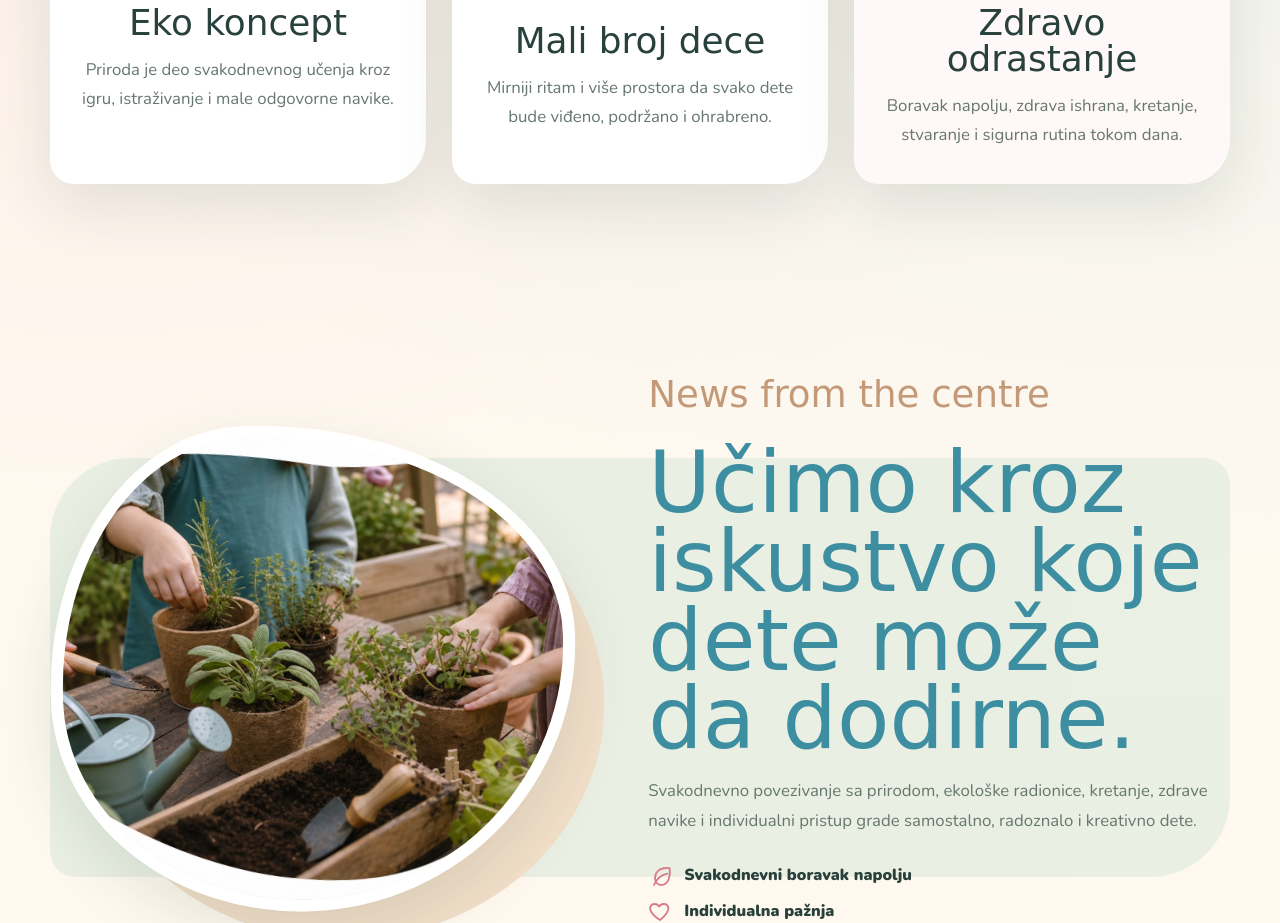
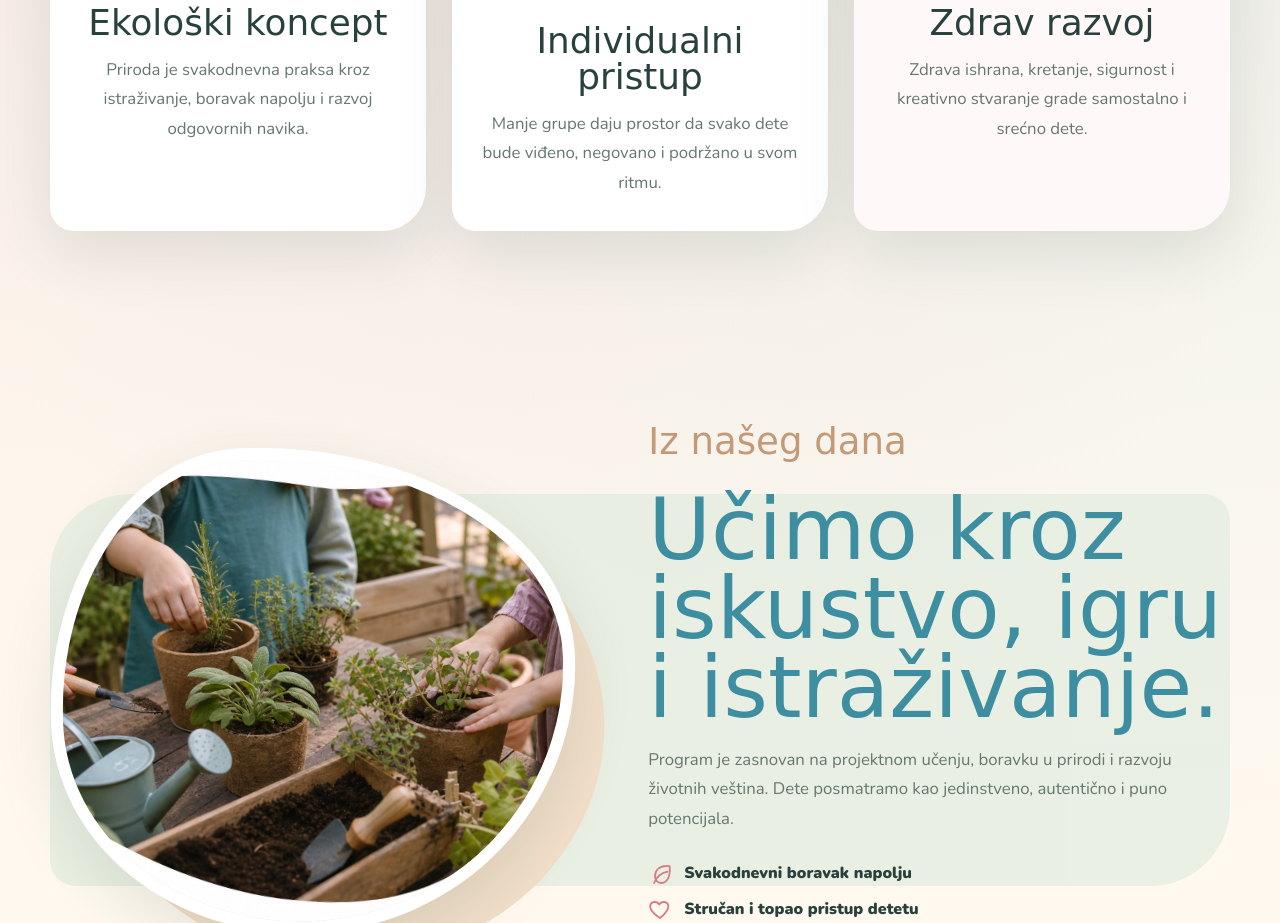
Before and after one commit to Stefan4012IT/vila-visnjica, a Next.js app: page / in a window 1280 px wide. Shown: the part 1549-2472 px from the top of the page. Built offline with nearby package versions, Linux system fonts and the light colour scheme; a web font is replaced by a local one.

Commit message:
Refine Vila Visnjica content

```diff
--- a/app/globals.scss
+++ b/app/globals.scss
@@ -43,6 +43,9 @@ body {
     linear-gradient(180deg, #fffdf7 0%, #fff7ec 52%, #fffdf7 100%);
   color: var(--ink);
   font-family: var(--body);
+  hyphens: none;
+  overflow-wrap: normal;
+  word-break: keep-all;
 }
 
 img,
@@ -68,10 +71,17 @@ textarea {
 h1,
 h2,
 h3,
-p {
+p,
+a,
+span,
+li,
+button,
+label,
+blockquote,
+strong {
   hyphens: none;
   overflow-wrap: normal;
-  word-break: normal;
+  word-break: keep-all;
 }
 
 h1,
@@ -754,6 +764,53 @@ p {
   color: var(--rose);
 }
 
+.family {
+  position: relative;
+  display: grid;
+  overflow: hidden;
+  border-radius: 58px 28px 58px 28px;
+  background:
+    radial-gradient(circle at 82% 46%, rgba(246, 214, 220, 0.82), transparent 28%),
+    linear-gradient(135deg, rgba(255, 255, 255, 0.92), rgba(227, 237, 223, 0.82));
+  box-shadow: var(--shadow);
+  padding: 56px min(430px, 32vw) 56px 56px;
+}
+
+.family::before {
+  position: absolute;
+  right: 42px;
+  bottom: -54px;
+  width: min(330px, 30vw);
+  aspect-ratio: 1;
+  background: url("/images/botanical-illustration.png") center / contain no-repeat;
+  content: "";
+  opacity: 0.28;
+  pointer-events: none;
+}
+
+.family::after {
+  position: absolute;
+  right: -5%;
+  bottom: -20%;
+  width: 40%;
+  aspect-ratio: 1;
+  border-radius: 50%;
+  background: rgba(217, 238, 241, 0.74);
+  content: "";
+  pointer-events: none;
+}
+
+.family__content {
+  position: relative;
+  z-index: 1;
+  display: grid;
+  gap: 18px;
+}
+
+.family__content p {
+  max-width: 660px;
+}
+
 .classroom {
   position: relative;
   grid-template-columns: minmax(0, 0.9fr) minmax(0, 1.1fr);
@@ -951,6 +1008,7 @@ p {
 
   .afterHero,
   .news,
+  .family,
   .classroom,
   .enrolment,
   .testimonials,
@@ -1114,11 +1172,23 @@ p {
 
   .service-card,
   .program-card,
+  .family,
   .testimonial-card,
   .contact,
   .enrolment {
     border-radius: 32px 20px 32px 20px;
     padding: 28px;
+  }
+
+  .family::before {
+    right: -38px;
+    bottom: -72px;
+    width: 230px;
+    opacity: 0.18;
+  }
+
+  .family::after {
+    width: 220px;
   }
 
   .contact-form {
--- a/app/page.js
+++ b/app/page.js
@@ -47,26 +47,32 @@ const heroPoints = ["Priroda", "Sigurnost", "Razvoj"];
 const services = [
   {
     icon: "leaf",
-    title: "Eko koncept",
-    text: "Priroda je deo svakodnevnog učenja kroz igru, istraživanje i male odgovorne navike.",
+    title: "Ekološki koncept",
+    text: "Priroda je svakodnevna praksa kroz istraživanje, boravak napolju i razvoj odgovornih navika.",
   },
   {
     icon: "heart",
-    title: "Mali broj dece",
-    text: "Mirniji ritam i više prostora da svako dete bude viđeno, podržano i ohrabreno.",
+    title: "Individualni pristup",
+    text: "Manje grupe daju prostor da svako dete bude viđeno, negovano i podržano u svom ritmu.",
   },
   {
     icon: "sun",
-    title: "Zdravo odrastanje",
-    text: "Boravak napolju, zdrava ishrana, kretanje, stvaranje i sigurna rutina tokom dana.",
+    title: "Zdrav razvoj",
+    text: "Zdrava ishrana, kretanje, sigurnost i kreativno stvaranje grade samostalno i srećno dete.",
   },
 ];
 
 const activities = [
-  { icon: "blocks", title: "Projektno učenje", text: "Deca istražuju temu kroz pitanja, igru i stvarne situacije." },
-  { icon: "leaf", title: "Ekološke radionice", text: "Sadnja, posmatranje prirode i briga o prostoru oko nas." },
-  { icon: "pencil", title: "Kreativno stvaranje", text: "Likovne, muzičke i pokretne aktivnosti u redovnom programu." },
-  { icon: "sun", title: "Sport i boravak napolju", text: "Školica sporta, dvorište i svakodnevna igra u zelenilu." },
+  { icon: "blocks", title: "Projektno učenje", text: "Deca uče kroz pitanja, igru, istraživanje i stvarne životne situacije." },
+  { icon: "leaf", title: "Ekološke radionice", text: "Svakodnevno upoznavanje prirode, zelenila i održivih životnih navika." },
+  { icon: "pencil", title: "Kreativne radionice", text: "Umetnost, muzika, balet i stvaranje podstiču autentičnost deteta." },
+  { icon: "sun", title: "Sport i kretanje", text: "Školica sporta, boravak napolju i igra podržavaju zdrav razvoj." },
+];
+
+const familyPoints = [
+  "Postepena adaptacija uz roditelje",
+  "Dnevne informacije, fotografije i razgovori",
+  "Jasna rutina, stručan tim i malo dete u fokusu",
 ];
 
 const dayFlow = [
@@ -99,11 +105,11 @@ export default function Home() {
 
       <section id="koncept" className="section afterHero">
         <div className="afterHero__intro">
-          <p className="script-label">Welcome to</p>
+          <p className="script-label">Dobro došli</p>
           <h1 className="no-break-title">Vila Višnjica</h1>
           <p className="hero__lead">
             Ekološki vrtić u Višnjičkoj Banji u kome dete raste kroz prirodu,
-            igru, istraživanje i siguran odnos sa odraslima.
+            igru, istraživanje i holistički pristup razvoju.
           </p>
           <div className="hero-points" aria-label="Tri vrednosti vrtića">
             {heroPoints.map((point) => (
@@ -119,8 +125,8 @@ export default function Home() {
           <img src={asset("/images/afterhero-child.jpg")} alt="Dete u toplom prostoru vrtića gleda u kameru" />
         </div>
         <div className="afterHero__heading">
-          <p className="script-label">What makes us different</p>
-          <h2>Priroda nije dodatak programu. Ona je deo svakog dana.</h2>
+          <p className="script-label">Po čemu smo drugačiji</p>
+          <h2>Priroda nije povremena aktivnost. Ona je deo svakog dana.</h2>
         </div>
         <div className="service-grid">
           {services.map((service) => (
@@ -138,25 +144,25 @@ export default function Home() {
           <img src={asset("/images/garden-workshop.jpg")} alt="Deca sade začinsko bilje u bašti" />
         </div>
         <div className="news__content">
-          <p className="script-label">News from the centre</p>
-          <h2>Učimo kroz iskustvo koje dete može da dodirne.</h2>
+          <p className="script-label">Iz našeg dana</p>
+          <h2>Učimo kroz iskustvo, igru i istraživanje.</h2>
           <p>
-            Svakodnevno povezivanje sa prirodom, ekološke radionice, kretanje,
-            zdrave navike i individualni pristup grade samostalno, radoznalo i
-            kreativno dete.
+            Program je zasnovan na projektnom učenju, boravku u prirodi i
+            razvoju životnih veština. Dete posmatramo kao jedinstveno,
+            autentično i puno potencijala.
           </p>
           <div className="mini-list">
             <span><Icon type="leaf" /> Svakodnevni boravak napolju</span>
-            <span><Icon type="heart" /> Individualna pažnja</span>
-            <span><Icon type="chat" /> Otvorena komunikacija sa roditeljima</span>
+            <span><Icon type="heart" /> Stručan i topao pristup detetu</span>
+            <span><Icon type="chat" /> Partnerstvo sa roditeljima</span>
           </div>
         </div>
       </section>
 
       <section id="program" className="section programs">
         <div className="section-heading section-heading--center">
-          <p className="script-label">Our programs</p>
-          <h2>Aktivnosti koje prate prirodan ritam deteta.</h2>
+          <p className="script-label">Naš program</p>
+          <h2>Program koji razvija radoznalost, samostalnost i kreativnost.</h2>
         </div>
         <div className="program-grid">
           {activities.map((activity) => (
@@ -169,13 +175,30 @@ export default function Home() {
         </div>
       </section>
 
+      <section className="section family">
+        <div className="family__content">
+          <p className="script-label">Za dete i porodicu</p>
+          <h2>Roditelj zna da je dete viđeno, sigurno i podržano.</h2>
+          <p>
+            Vila Višnjica gradi partnerstvo sa porodicom kroz otvorenu
+            komunikaciju, jasne informacije i atmosferu poverenja. Roditelj
+            dobija sigurnost, a dete prostor da raste u skladu sa sobom.
+          </p>
+          <div className="mini-list">
+            {familyPoints.map((point) => (
+              <span key={point}><Icon type="heart" /> {point}</span>
+            ))}
+          </div>
+        </div>
+      </section>
+
       <section id="prostor" className="section classroom">
         <div className="classroom__content">
-          <p className="script-label">Our happy rooms</p>
+          <p className="script-label">Prostor za rast</p>
           <h2>Topao, svetao prostor sa prirodnim materijalima.</h2>
           <p>
-            Prostor je osmišljen da bude bezbedan, miran i inspirativan: drvo,
-            biljke, zeleno dvorište, mesta za igru, odmor, istraživanje i stvaranje.
+            Vrtić je bezbedan, inspirativan i okružen zelenilom. Svaki deo
+            prostora podržava igru, odmor, istraživanje i stvaranje.
           </p>
           <ol className="day-flow">
             {dayFlow.map((item) => (
@@ -190,14 +213,14 @@ export default function Home() {
 
       <section id="adaptacija" className="section enrolment">
         <div className="enrolment__heading">
-          <p className="script-label">Enrolment</p>
-          <h2>Prvi dani se grade polako, zajedno sa porodicom.</h2>
+          <p className="script-label">Prvi dani</p>
+          <h2>Adaptacija je postepena, nežna i prilagođena detetu.</h2>
         </div>
         <div className="enrolment__body">
           <p>
-            Adaptacija je postepena i individualno prilagođena svakom detetu.
-            Roditelji dobijaju dnevne informacije kroz aplikaciju, Viber grupu,
-            fotografije i redovne razgovore sa vaspitačima.
+            Roditelji su aktivno uključeni u prve dane. O detetovom danu,
+            napretku i aktivnostima informišemo ih putem aplikacije, Viber
+            grupe, fotografija, dnevnih izveštaja i redovnih razgovora.
           </p>
           <a className="button button--primary" href="#kontakt">Razgovarajte sa nama</a>
         </div>
@@ -205,10 +228,10 @@ export default function Home() {
 
       <section className="section testimonials">
         <div className="testimonial-card">
-          <p className="script-label">Parents say</p>
+          <p className="script-label">Poruka roditeljima</p>
           <blockquote>
-            “Želimo da roditelji odmah osete poverenje, pristupačnost,
-            otvorenost i sigurnost.”
+            “Dete uči kroz istraživanje, igru i iskustvo, u okruženju koje
+            neguje sigurnost, ljubav i razvoj.”
           </blockquote>
         </div>
         <div className="testimonial-card testimonial-card--teal">
@@ -220,12 +243,12 @@ export default function Home() {
 
       <section id="kontakt" className="section contact">
         <div className="contact__content">
-          <p className="script-label">Get in touch</p>
+          <p className="script-label">Dođite da se upoznamo</p>
           <h2>Zakažite obilazak Vile Višnjice.</h2>
           <p>
+            Najbolji prvi korak je obilazak vrtića, upoznavanje tima i prostora.
             Upite primamo putem telefona, Vibera, WhatsApp-a, Instagrama,
-            e-maila i formulara. Najbolji prvi korak je lični obilazak prostora
-            i upoznavanje tima.
+            e-maila i formulara.
           </p>
         </div>
         <form className="contact-form">
```
